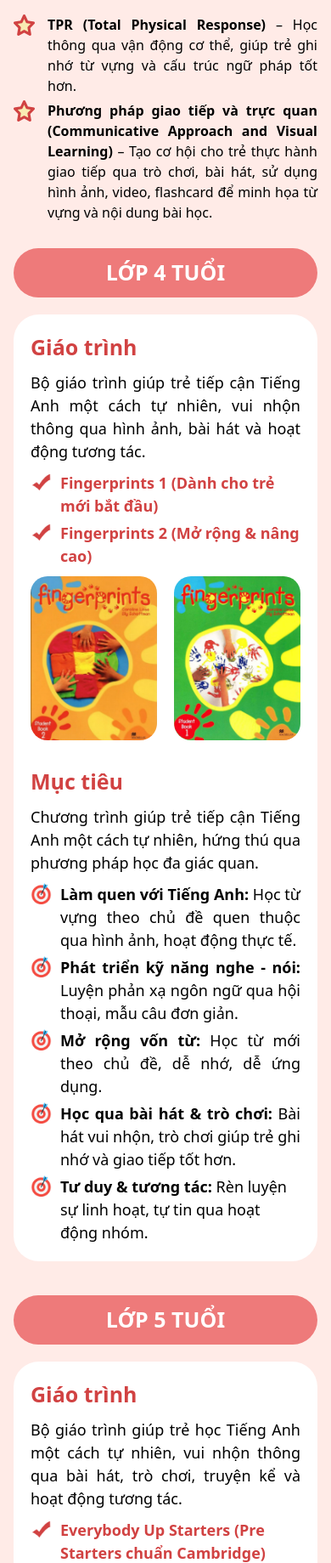
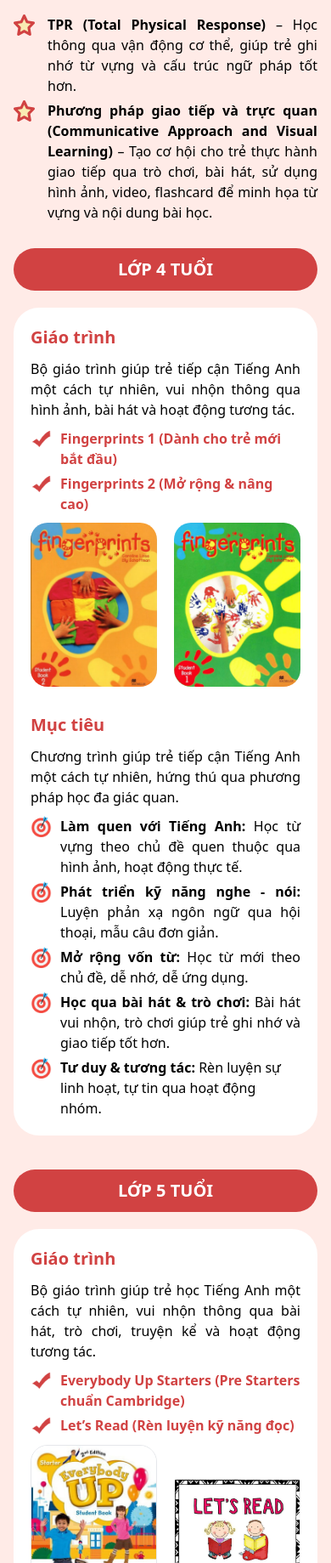
Before and after one commit to ThaiNamAnh/html-basic, a plain HTML site: page kindergarten-english.html in a window 390 px wide. Shown: the part 161-2000 px from the top of the page at 85% size. Drawn offline with nearby package versions, Linux system fonts and the light colour scheme.

Commit message:
change font-size

```diff
--- a/kindergarten-english.html
+++ b/kindergarten-english.html
@@ -81,7 +81,7 @@
                     class="flex flex-1 flex-col pt-[10px] md:pb-[30px] pb-[20px] gap-[20px] xl:max-w-[1080px] md:max-w-[750px] max-w-[500px] px-[16px] md:px-[0px]"
                 >
                     <p
-                        class="text-[25px] font-bold text-white text-center uppercase bg-[#ee7a7a] p-[10px] rounded-full"
+                        class="md:text-[25px] text-[20px] font-bold text-white text-center uppercase bg-[#D14242] p-[10px] rounded-full"
                     >
                         Lớp 4 tuổi
                     </p>
@@ -91,11 +91,13 @@
                         <div
                             class="flex flex-col xl:min-w-[400px] xl:max-w-[400px] md:min-w-[345px] md:max-w-[345px] gap-[10px]"
                         >
-                            <p class="text-[25px] text-[#D14242] font-[700]">
+                            <p
+                                class="md:text-[25px] text-[20px] text-[#D14242] font-[700]"
+                            >
                                 Giáo trình
                             </p>
 
-                            <p class="text-[18px] text-justify">
+                            <p class="md:text-[18px] text-[16px] text-justify">
                                 Bộ giáo trình giúp trẻ tiếp cận Tiếng Anh một
                                 cách tự nhiên, vui nhộn thông qua hình ảnh, bài
                                 hát và hoạt động tương tác.
@@ -109,7 +111,7 @@
                                         class="w-[25px] h-[25px] mr-[5px]"
                                     />
                                     <p
-                                        class="text-[18px] text-[#D14242] font-[600]"
+                                        class="md:text-[18px] text-[16px] text-[#D14242] font-[600]"
                                     >
                                         Fingerprints 1 (Dành cho trẻ mới bắt
                                         đầu)
@@ -123,7 +125,7 @@
                                         class="w-[25px] h-[25px] mr-[5px]"
                                     />
                                     <p
-                                        class="text-[18px] text-[#D14242] font-[600]"
+                                        class="md:text-[18px] text-[16px] text-[#D14242] font-[600]"
                                     >
                                         Fingerprints 2 (Mở rộng & nâng cao)
                                     </p>
@@ -153,11 +155,13 @@
                         <div
                             class="flex flex-col xl:min-w-[400px] xl:max-w-[400px] md:min-w-[345px] md:max-w-[345px] gap-[10px]"
                         >
-                            <p class="text-[25px] text-[#D14242] font-[700]">
+                            <p
+                                class="md:text-[25px] text-[20px] text-[#D14242] font-[700]"
+                            >
                                 Mục tiêu
                             </p>
 
-                            <p class="text-[18px] text-justify">
+                            <p class="md:text-[18px] text-[16px] text-justify">
                                 Chương trình giúp trẻ tiếp cận Tiếng Anh một
                                 cách tự nhiên, hứng thú qua phương pháp học đa
                                 giác quan.
@@ -170,7 +174,9 @@
                                         alt=""
                                         class="w-[25px] h-[25px] mr-[5px]"
                                     />
-                                    <p class="text-[18px] text-justify">
+                                    <p
+                                        class="md:text-[18px] text-[16px] text-justify"
+                                    >
                                         <span class="font-[600]"
                                             >Làm quen với Tiếng Anh: </span
                                         >Học từ vựng theo chủ đề quen thuộc qua
@@ -184,7 +190,9 @@
                                         alt=""
                                         class="w-[25px] h-[25px] mr-[5px]"
                                     />
-                                    <p class="text-[18px] text-justify">
+                                    <p
+                                        class="md:text-[18px] text-[16px] text-justify"
+                                    >
                                         <span class="font-[600]"
                                             >Phát triển kỹ năng nghe - nói: </span
                                         >Luyện phản xạ ngôn ngữ qua hội thoại,
@@ -198,7 +206,9 @@
                                         alt=""
                                         class="w-[25px] h-[25px] mr-[5px]"
                                     />
-                                    <p class="text-[18px] text-justify">
+                                    <p
+                                        class="md:text-[18px] text-[16px] text-justify"
+                                    >
                                         <span class="font-[600]"
                                             >Mở rộng vốn từ: </span
                                         >Học từ mới theo chủ đề, dễ nhớ, dễ ứng
@@ -212,7 +222,9 @@
                                         alt=""
                                         class="w-[25px] h-[25px] mr-[5px]"
                                     />
-                                    <p class="text-[18px] text-justify">
+                                    <p
+                                        class="md:text-[18px] text-[16px] text-justify"
+                                    >
                                         <span class="font-[600]"
                                             >Học qua bài hát & trò chơi: </span
                                         >Bài hát vui nhộn, trò chơi giúp trẻ ghi
@@ -226,7 +238,7 @@
                                         alt=""
                                         class="w-[25px] h-[25px] mr-[5px]"
                                     />
-                                    <p class="text-[18px]">
+                                    <p class="md:text-[18px] text-[16px]">
                                         <span class="font-[600]"
                                             >Tư duy & tương tác: </span
                                         >Rèn luyện sự linh hoạt, tự tin qua hoạt
@@ -244,7 +256,7 @@
                     class="flex flex-1 flex-col py-[20px] gap-[20px] xl:max-w-[1080px] md:max-w-[750px] max-w-[500px] px-[16px] md:px-[0px]"
                 >
                     <p
-                        class="text-[25px] font-bold text-white text-center uppercase bg-[#ee7a7a] p-[10px] rounded-full"
+                        class="md:text-[25px] text-[20px] font-bold text-white text-center uppercase bg-[#D14242] p-[10px] rounded-full"
                     >
                         Lớp 5 tuổi
                     </p>
@@ -254,11 +266,13 @@
                         <div
                             class="flex flex-col xl:min-w-[400px] xl:max-w-[400px] md:min-w-[345px] md:max-w-[345px] gap-[10px]"
                         >
-                            <p class="text-[25px] text-[#D14242] font-[700]">
+                            <p
+                                class="md:text-[25px] text-[20px] text-[#D14242] font-[700]"
+                            >
                                 Giáo trình
                             </p>
 
-                            <p class="text-[18px] text-justify">
+                            <p class="md:text-[18px] text-[16px] text-justify">
                                 Bộ giáo trình giúp trẻ học Tiếng Anh một cách tự
                                 nhiên, vui nhộn thông qua bài hát, trò chơi,
                                 truyện kể và hoạt động tương tác.
@@ -272,7 +286,7 @@
                                         class="w-[25px] h-[25px] mr-[5px]"
                                     />
                                     <p
-                                        class="text-[18px] text-[#D14242] font-[600]"
+                                        class="md:text-[18px] text-[16px] text-[#D14242] font-[600]"
                                     >
                                         Everybody Up Starters (Pre Starters
                                         chuẩn Cambridge)
@@ -286,7 +300,7 @@
                                         class="w-[25px] h-[25px] mr-[5px]"
                                     />
                                     <p
-                                        class="text-[18px] text-[#D14242] font-[600]"
+                                        class="md:text-[18px] text-[16px] text-[#D14242] font-[600]"
                                     >
                                         Let’s Read (Rèn luyện kỹ năng đọc)
                                     </p>
@@ -316,11 +330,13 @@
                         <div
                             class="flex flex-col xl:min-w-[400px] xl:max-w-[400px] md:min-w-[345px] md:max-w-[345px] gap-[10px]"
                         >
-                            <p class="text-[25px] text-[#D14242] font-[700]">
+                            <p
+                                class="md:text-[25px] text-[20px] text-[#D14242] font-[700]"
+                            >
                                 Mục tiêu
                             </p>
 
-                            <p class="text-[18px] text-justify">
+                            <p class="md:text-[18px] text-[16px] text-justify">
                                 Chương trình giúp trẻ tiếp cận Tiếng Anh một
                                 cách hứng thú, rèn luyện toàn diện 4 kỹ năng:
                                 <span class="font-[600]"
@@ -335,7 +351,9 @@
                                         alt=""
                                         class="w-[25px] h-[25px] mr-[5px]"
                                     />
-                                    <p class="text-[18px] text-justify">
+                                    <p
+                                        class="md:text-[18px] text-[16px] text-justify"
+                                    >
                                         <span class="font-[600]"
                                             >Làm quen với Tiếng Anh:</span
                                         >
@@ -350,7 +368,9 @@
                                         alt=""
                                         class="w-[25px] h-[25px] mr-[5px]"
                                     />
-                                    <p class="text-[18px] text-justify">
+                                    <p
+                                        class="md:text-[18px] text-[16px] text-justify"
+                                    >
                                         <span class="font-[600]"
                                             >Phát triển kỹ năng nghe -
                                             nói:</span
@@ -366,7 +386,9 @@
                                         alt=""
                                         class="w-[25px] h-[25px] mr-[5px]"
                                     />
-                                    <p class="text-[18px] text-justify">
+                                    <p
+                                        class="md:text-[18px] text-[16px] text-justify"
+                                    >
                                         <span class="font-[600]"
                                             >Rèn luyện kỹ năng đọc: </span
                                         >Tiếp cận với truyện kể giúp trẻ đọc
@@ -380,7 +402,9 @@
                                         alt=""
                                         class="w-[25px] h-[25px] mr-[5px]"
                                     />
-                                    <p class="text-[18px] text-justify">
+                                    <p
+                                        class="md:text-[18px] text-[16px] text-justify"
+                                    >
                                         <span class="font-[600]"
                                             >Học qua bài hát & trò chơi: </span
                                         >Tăng cường ghi nhớ từ vựng, phát âm
@@ -394,7 +418,7 @@
                                         alt=""
                                         class="w-[25px] h-[25px] mr-[5px]"
                                     />
-                                    <p class="text-[18px]">
+                                    <p class="md:text-[18px] text-[16px]">
                                         <span class="font-[600]"
                                             >Tư duy & tương tác: </span
                                         >Rèn luyện sự tự tin qua hoạt động nhóm
```
